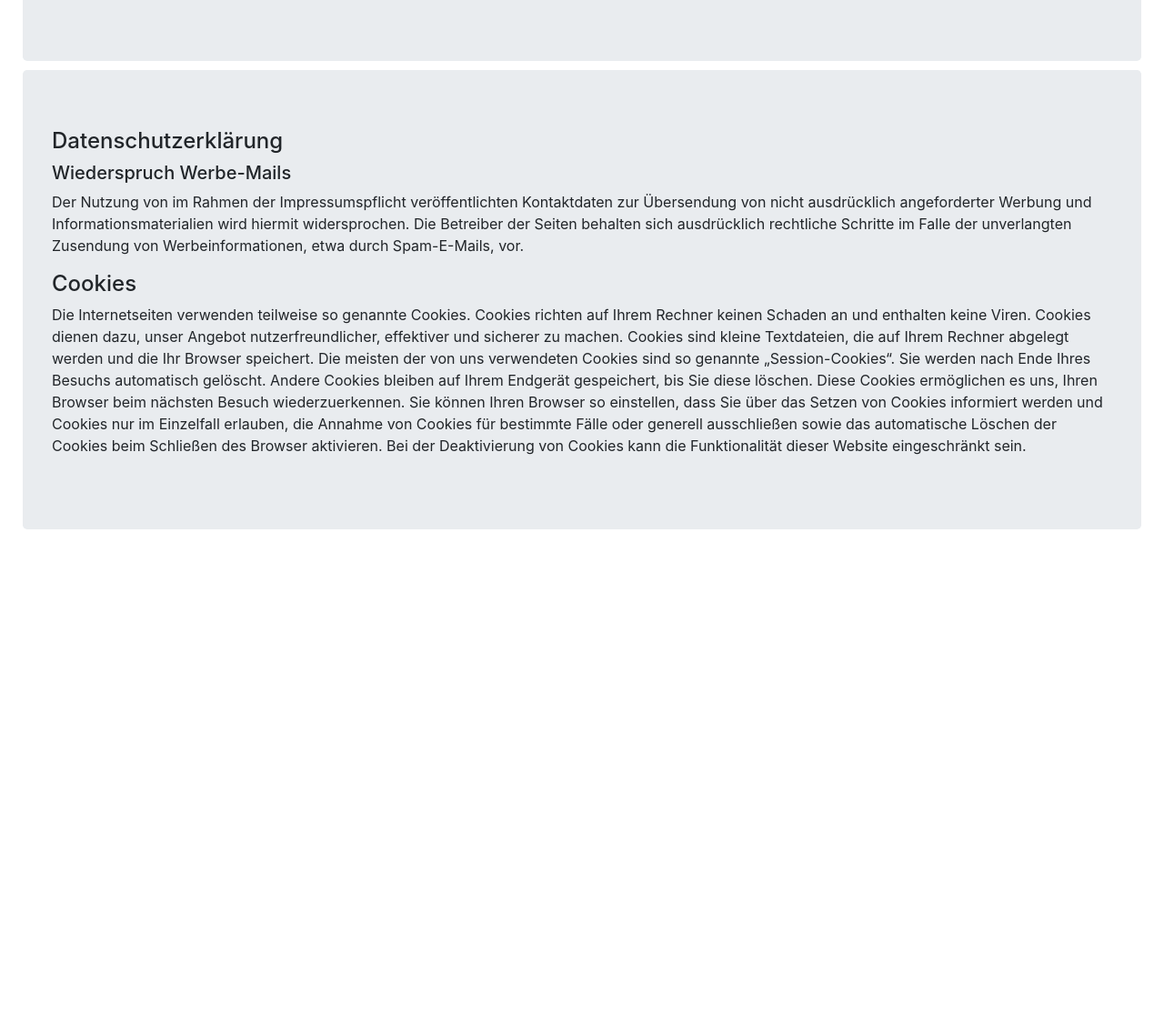
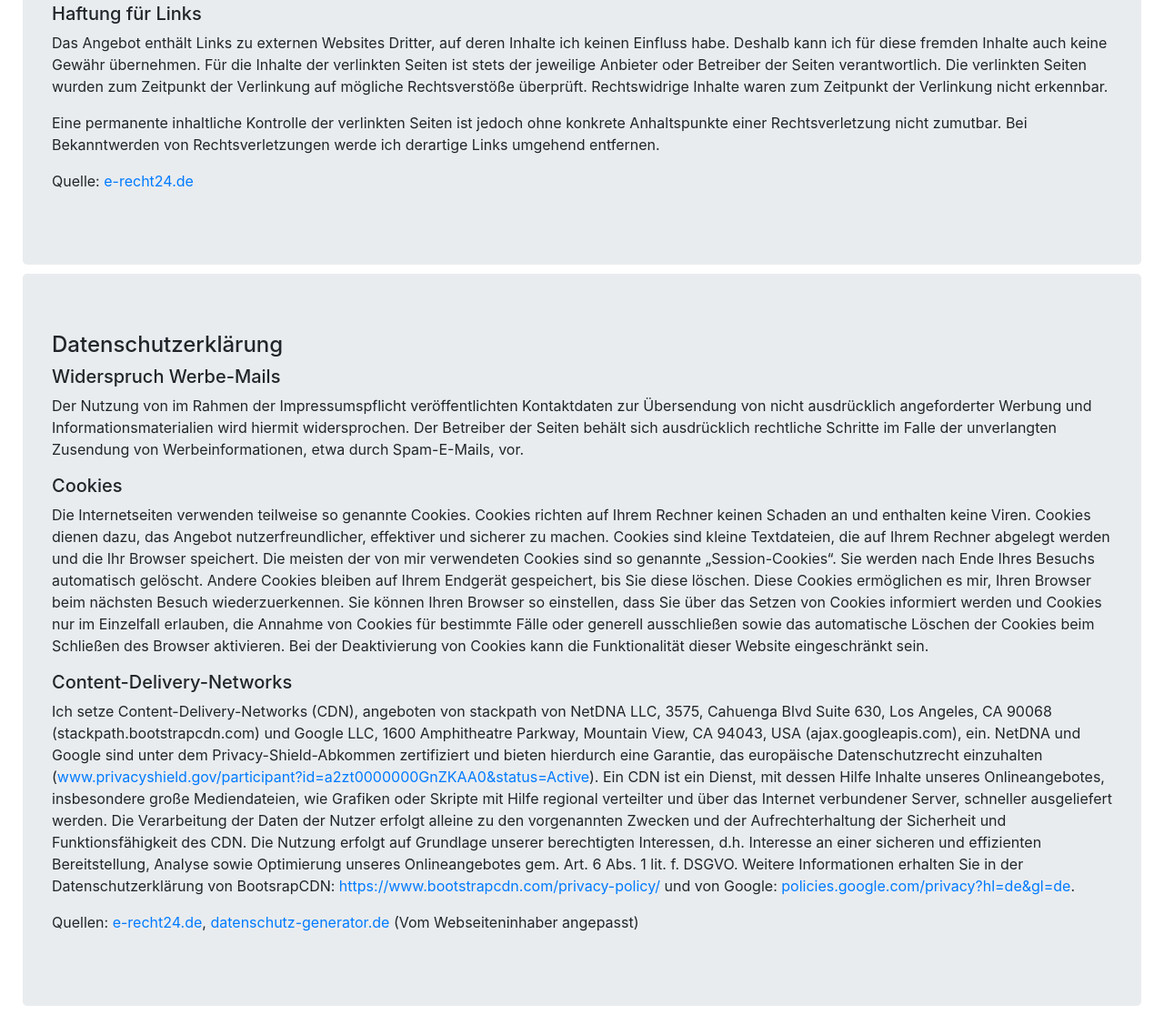
Before and after one commit to LazyBone2017/LazyBone2017.github.io, a plain HTML site: page impressum.html in a window 1280 px wide. Shown: the part 360-1476 px from the top of the page at 91% size. Before the commit the page ends 952 px from the top, so only its background shows below. Drawn offline with nearby package versions, Linux system fonts and the light colour scheme.

Commit message:
Impressum geupdated

```diff
--- a/impressum.html
+++ b/impressum.html
@@ -42,28 +42,38 @@
 <div class="container-fluid" style="margin-top: 70px;">
     <div class="jumbotron" style="margin: 10px">
         <h4>Impressum</h4>
-        <h5>Angaben gemäß § 5 TMG:</h5>
-        <p>Jonas Schröter<br> Nordring 57<br> 60388 Frankfurt am Main</p>
+        <h5>Angaben gemäß §5 TMG:</h5>
+        <p>Jonas Schröter<br>Nordring 57<br>60388 Frankfurt am Main</p>
         <h5>Kontakt:</h5>
         <p>E-Mail: jonas061001@gmail.com</p>
+        <h5>Haftung für Links</h5>
+        <p>Das Angebot enthält Links zu externen Websites Dritter, auf deren Inhalte ich keinen Einfluss habe. Deshalb kann ich für diese fremden Inhalte auch keine Gewähr übernehmen. Für die Inhalte der verlinkten Seiten ist stets der jeweilige Anbieter oder Betreiber der Seiten verantwortlich. Die verlinkten Seiten wurden zum Zeitpunkt der Verlinkung auf mögliche Rechtsverstöße überprüft. Rechtswidrige Inhalte waren zum Zeitpunkt der Verlinkung nicht erkennbar.</p>
+        <p>Eine permanente inhaltliche Kontrolle der verlinkten Seiten ist jedoch ohne konkrete Anhaltspunkte einer Rechtsverletzung nicht zumutbar. Bei Bekanntwerden von Rechtsverletzungen werde ich derartige Links umgehend entfernen.</p>
+        <p>Quelle: <a href="https://www.e-recht24.de">e-recht24.de</a></p>
     </div>
     <div class="jumbotron" style="margin: 10px">
         <h4>Datenschutzerklärung</h4>
-        <h5>Wiederspruch Werbe-Mails</h5>
-        <p>Der Nutzung von im Rahmen der Impressumspflicht veröffentlichten Kontaktdaten zur Übersendung von nicht ausdrücklich angeforderter Werbung und Informationsmaterialien wird hiermit widersprochen. Die Betreiber der Seiten behalten sich ausdrücklich rechtliche Schritte im Falle der unverlangten Zusendung von Werbeinformationen, etwa durch Spam-E-Mails, vor.</p>
-        <h4>Cookies</h4>
+        <h5>Widerspruch Werbe-Mails</h5>
+        <p>Der Nutzung von im Rahmen der Impressumspflicht veröffentlichten Kontaktdaten zur Übersendung von nicht ausdrücklich angeforderter Werbung und Informationsmaterialien wird hiermit widersprochen. Der Betreiber der Seiten behält sich ausdrücklich rechtliche Schritte im Falle der unverlangten Zusendung von Werbeinformationen, etwa durch Spam-E-Mails, vor.</p>
+        <h5>Cookies</h5>
         <p>Die Internetseiten verwenden teilweise so genannte Cookies. Cookies richten auf Ihrem Rechner keinen
-            Schaden an und enthalten keine Viren. Cookies dienen dazu, unser Angebot nutzerfreundlicher, effektiver
+            Schaden an und enthalten keine Viren. Cookies dienen dazu, das Angebot nutzerfreundlicher, effektiver
             und sicherer zu machen. Cookies sind kleine Textdateien, die auf Ihrem Rechner abgelegt werden und
             die Ihr Browser speichert.
-            Die meisten der von uns verwendeten Cookies sind so genannte „Session-Cookies“. Sie werden nach
+            Die meisten der von mir verwendeten Cookies sind so genannte „Session-Cookies“. Sie werden nach
             Ende Ihres Besuchs automatisch gelöscht. Andere Cookies bleiben auf Ihrem Endgerät gespeichert, bis
-            Sie diese löschen. Diese Cookies ermöglichen es uns, Ihren Browser beim nächsten Besuch
+            Sie diese löschen. Diese Cookies ermöglichen es mir, Ihren Browser beim nächsten Besuch
             wiederzuerkennen.
             Sie können Ihren Browser so einstellen, dass Sie über das Setzen von Cookies informiert werden und
             Cookies nur im Einzelfall erlauben, die Annahme von Cookies für bestimmte Fälle oder generell
             ausschließen sowie das automatische Löschen der Cookies beim Schließen des Browser aktivieren. Bei
             der Deaktivierung von Cookies kann die Funktionalität dieser Website eingeschränkt sein.</p>
+        <h5>Content-Delivery-Networks</h5>
+        <p>Ich setze Content-Delivery-Networks (CDN), angeboten von stackpath von NetDNA LLC, 3575, Cahuenga Blvd Suite 630, Los Angeles, CA 90068 (stackpath.bootstrapcdn.com) und Google LLC, 1600 Amphitheatre Parkway, Mountain View, CA 94043, USA (ajax.googleapis.com), ein. NetDNA und Google sind unter dem Privacy-Shield-Abkommen zertifiziert und bieten hierdurch eine Garantie, das europäische Datenschutzrecht einzuhalten (<a href="https://www.privacyshield.gov/participant?id=a2zt0000000GnZKAA0&status=Active">www.privacyshield.gov/participant?id=a2zt0000000GnZKAA0&status=Active</a>).
+            Ein CDN ist ein Dienst, mit dessen Hilfe Inhalte unseres Onlineangebotes, insbesondere große Mediendateien, wie Grafiken oder Skripte mit Hilfe regional verteilter und über das Internet verbundener Server, schneller ausgeliefert werden. Die Verarbeitung der Daten der Nutzer erfolgt alleine zu den vorgenannten Zwecken und der Aufrechterhaltung der Sicherheit und Funktionsfähigkeit des CDN.
+            Die Nutzung erfolgt auf Grundlage unserer berechtigten Interessen, d.h. Interesse an einer sicheren und effizienten Bereitstellung, Analyse sowie Optimierung unseres Onlineangebotes gem. Art. 6 Abs. 1 lit. f. DSGVO.
+            Weitere Informationen erhalten Sie in der Datenschutzerklärung von BootsrapCDN: <a href="https://www.bootstrapcdn.com/privacy-policy/">https://www.bootstrapcdn.com/privacy-policy/</a> und von Google: <a href="https://policies.google.com/privacy?hl=de&gl=de">policies.google.com/privacy?hl=de&gl=de</a>.</p> <!--TODO Datenschutzerklärung fertig machen!-->
+        <p>Quellen: <a href="https://www.e-recht24.de">e-recht24.de</a>, <a href="https://datenschutz-generator.de/">datenschutz-generator.de</a> (Vom Webseiteninhaber angepasst)</p>
     </div>
 </div>
 </body>
```
Also changed, not shown: index.html (+1 -0 lines).
